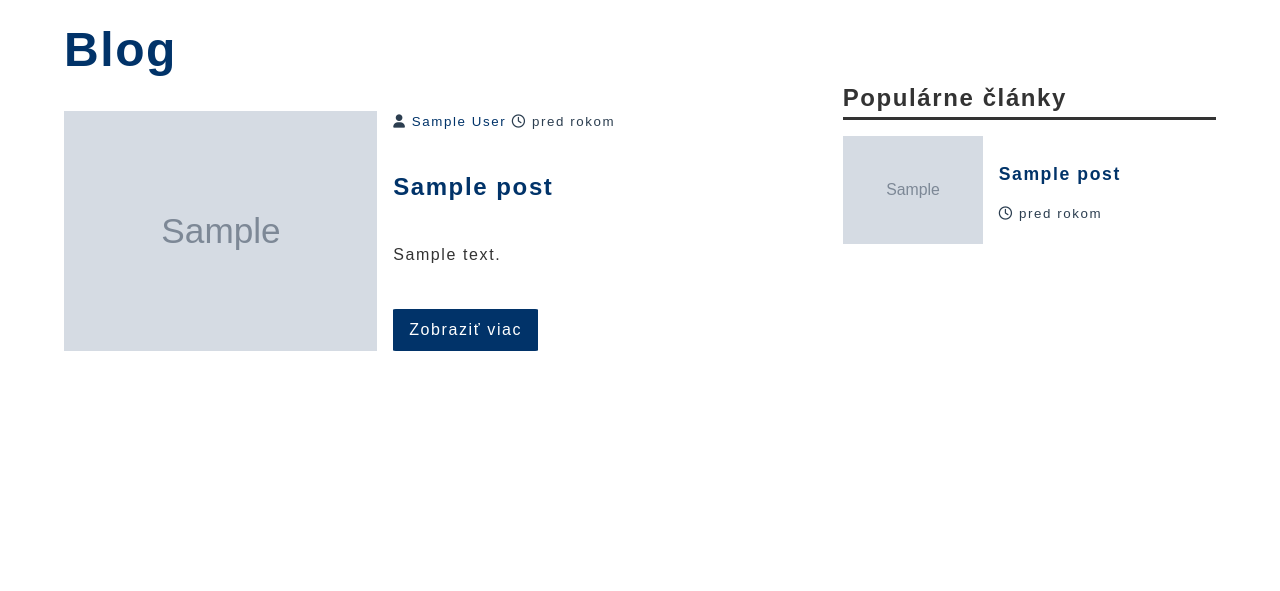
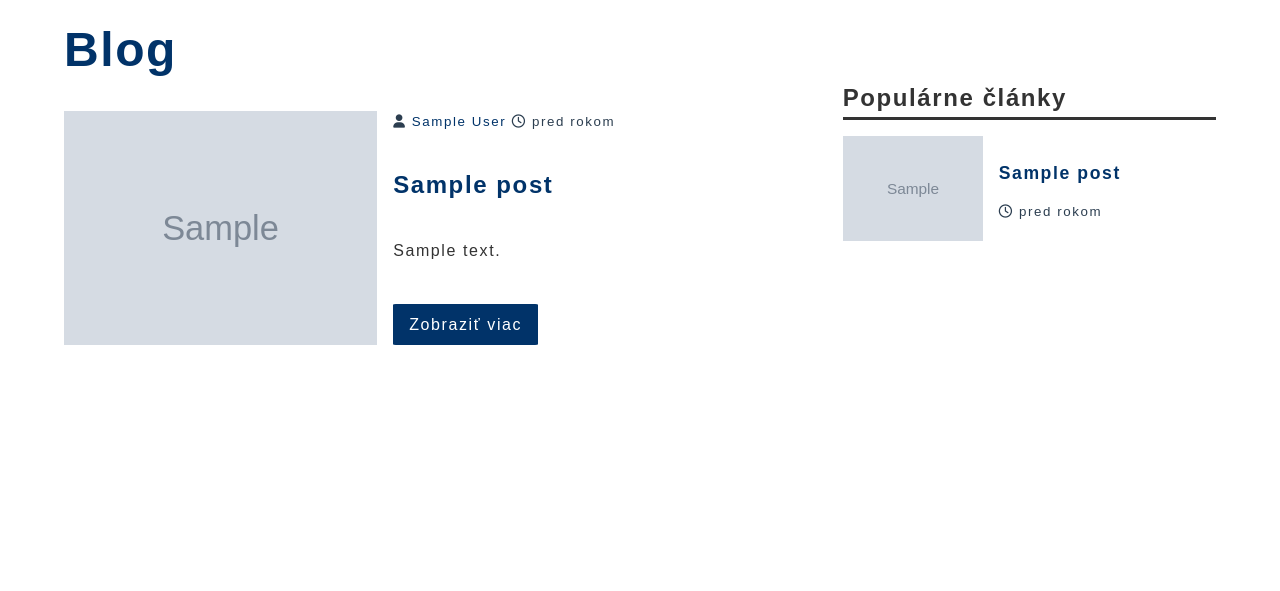
Before and after one commit to NoncommissionedRush/hvizd-sports-blog, a Flask app: page / in a window 1280 px wide. Shown: the part 59-650 px from the top of the page. Run offline with Flask 2, Linux system fonts and the light colour scheme; tables that the repository leaves empty hold one stand-in row (values such as "Sample post"); grey boxes marked "Sample" are stand-in pictures; some libraries are stand-ins or nearby versions.

Commit message:
change img thumb to display flex

```diff
--- a/static/sass/_blog.scss
+++ b/static/sass/_blog.scss
@@ -16,9 +16,9 @@
   &-thumb {
     min-height: 180px;
     max-height: 240px;
+    display: flex;
     img {
       max-width: 390px;
-      height: 100%;
       object-fit: cover;
     }
   }
@@ -51,9 +51,9 @@
     max-width: 160px;
     // max-height: 80px;
     margin-right: 1rem;
+    display: flex;
 
     img {
-      height: 100%;
       width: 100%;
       object-fit: cover;
     }
```
Also changed, not shown: static/client/public/css/style.min.css.
